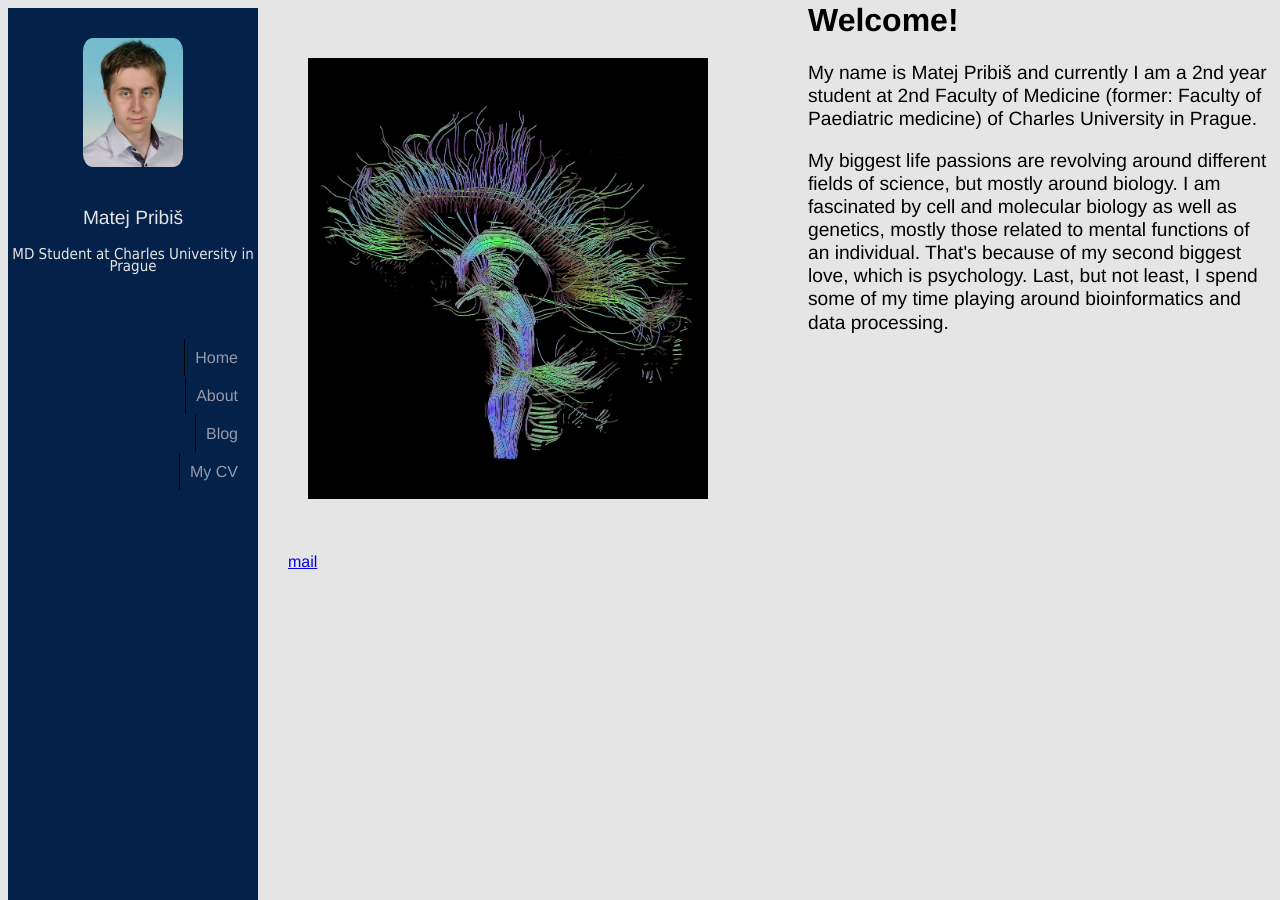
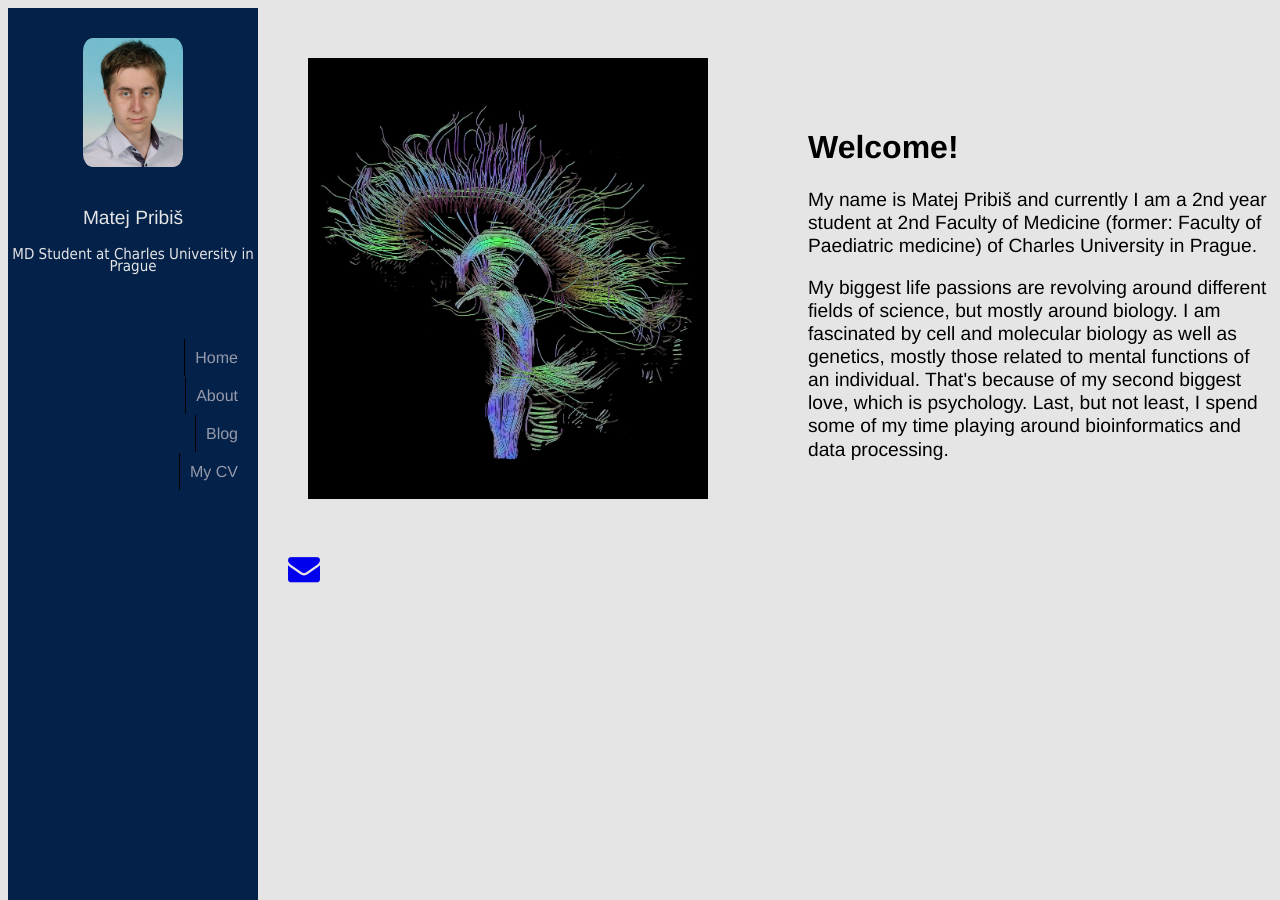
Before and after one commit to pribism/pribism.github.io, a Jekyll site: the page built from index.html, in a window 1280 px wide. Built offline with Jekyll 4.4.1, drawn with Linux system fonts in a browser that asks for light colours.

Commit message:
icon test
icon test, positioning of main, footer

```diff
--- a/_layouts/default.html
+++ b/_layouts/default.html
@@ -3,6 +3,7 @@
         <head>
 		<title>{{page.title}}</title>
 		<link rel="stylesheet" type="text/css" href="/css/main.css">
+		<link rel="stylesheet" href="/font-awesome-4.5.0/css/font-awesome.min.css">
 
         </head>
 
@@ -23,7 +24,7 @@
 			{{ content }}
      			</div>
                 <div id="foot">
-                        <a href="mailto:matejpribis@gmail.com">mail</a>
+			<a href="mailto:matejpribis@gmail.com"><i class="fa fa-envelope fa-2x"></i></a>
 			<!--<a href=""></a>-->
 
                 </div>
--- a/css/main.css
+++ b/css/main.css
@@ -98,7 +98,7 @@ p {
 
 .main #indexm {
 	position: absolute;
-	bottom: 200px;
+	top: 100px;
 	left: 550px;
 }
 
@@ -115,4 +115,5 @@ p {
 
 #foot a {
 	margin: 30px;
+	text-align: center;
 }
```
